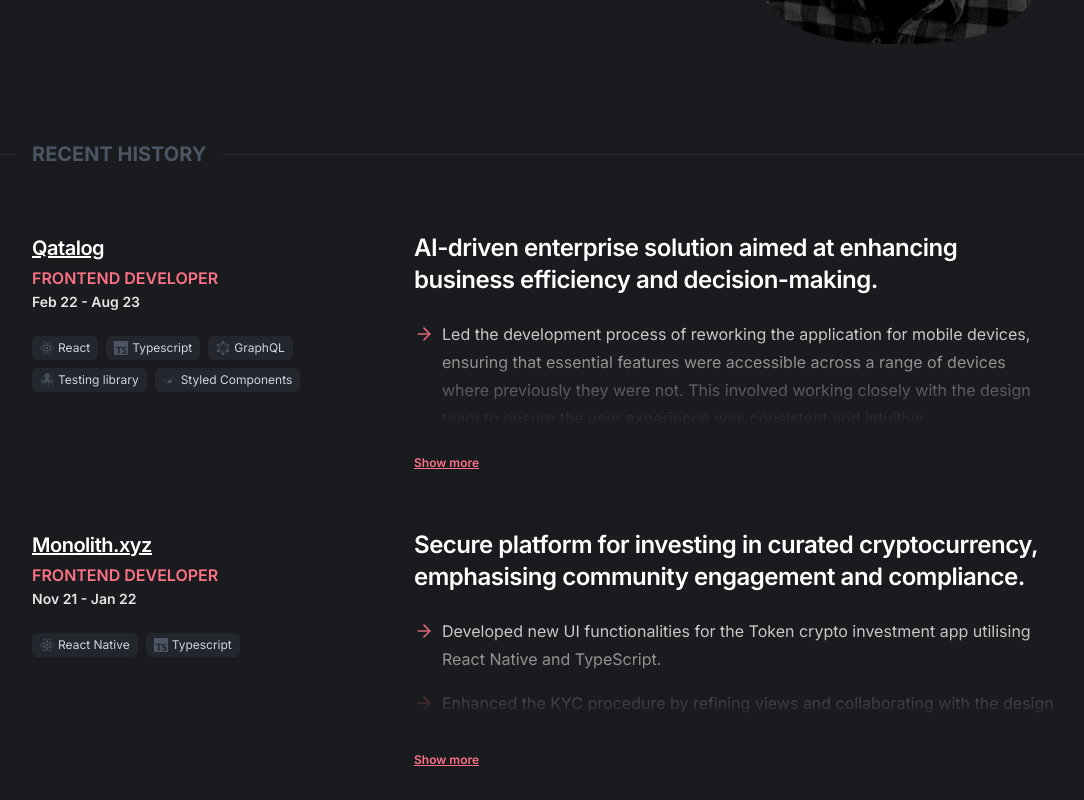
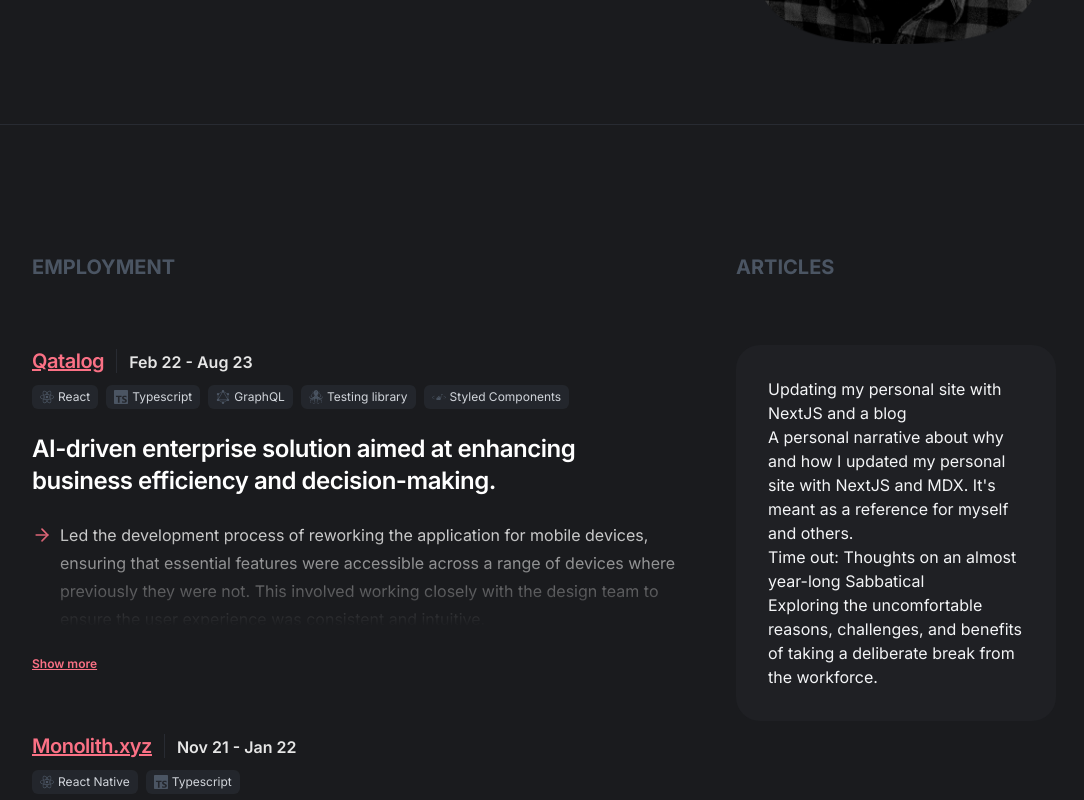
Before and after one commit to chic-geek/chrisbrett.info, a Next.js app: page / in a window 1280 px wide. Shown: the part 460-1260 px from the top of the page, without its empty margins (96-1180 px from the left). Built offline with nearby package versions, Linux system fonts and the light colour scheme.

Commit message:
feat(homepage): display articles on homepage

```diff
--- a/src/app/(blog)/articles/[slug]/page.tsx
+++ b/src/app/(blog)/articles/[slug]/page.tsx
@@ -13,48 +13,6 @@
 import { TextElement } from "@/components/ui/text-element";
 import { Heading } from "@/components/ui/heading";
 import { Container } from "@/components/container";
-
-const mdxCustomComponents = {
-  h1: (props: React.PropsWithChildren<{}>) => (
-    <Heading level="1" {...props}>
-      {props.children}
-    </Heading>
-  ),
-  h2: (props: React.PropsWithChildren<{}>) => (
-    <Heading level="2" {...props}>
-      {props.children}
-    </Heading>
-  ),
-  h3: (props: React.PropsWithChildren<{}>) => (
-    <Heading level="3" {...props}>
-      {props.children}
-    </Heading>
-  ),
-  h4: (props: React.PropsWithChildren<{}>) => (
-    <Heading level="4" {...props}>
-      {props.children}
-    </Heading>
-  ),
-  p: (props: React.PropsWithChildren<{}>) => (
-    <TextElement {...props}>{props.children}</TextElement>
-  ),
-};
-
-const mdxOptions = {
-  mdxOptions: {
-    remarkPlugins: [],
-    rehypePlugins: [
-      rehypeHighlight as any,
-      {
-        languages: {
-          javascript: langJS,
-          typescript: langTS,
-          css: langCSS,
-        },
-      },
-    ],
-  },
-};
 
 export async function generateStaticParams() {
   return getAllArticleSlugs();
@@ -110,3 +68,45 @@
     </Container>
   );
 }
+
+const mdxCustomComponents = {
+  h1: (props: React.PropsWithChildren<{}>) => (
+    <Heading level="1" {...props}>
+      {props.children}
+    </Heading>
+  ),
+  h2: (props: React.PropsWithChildren<{}>) => (
+    <Heading level="2" {...props}>
+      {props.children}
+    </Heading>
+  ),
+  h3: (props: React.PropsWithChildren<{}>) => (
+    <Heading level="3" {...props}>
+      {props.children}
+    </Heading>
+  ),
+  h4: (props: React.PropsWithChildren<{}>) => (
+    <Heading level="4" {...props}>
+      {props.children}
+    </Heading>
+  ),
+  p: (props: React.PropsWithChildren<{}>) => (
+    <TextElement {...props}>{props.children}</TextElement>
+  ),
+};
+
+const mdxOptions = {
+  mdxOptions: {
+    remarkPlugins: [],
+    rehypePlugins: [
+      rehypeHighlight as any,
+      {
+        languages: {
+          javascript: langJS,
+          typescript: langTS,
+          css: langCSS,
+        },
+      },
+    ],
+  },
+};
--- a/src/app/(homepage)/_components/history-item.tsx
+++ b/src/app/(homepage)/_components/history-item.tsx
@@ -2,8 +2,10 @@
 import { formatDateRange } from "@/utils";
 
 import { Heading } from "@/components/ui/heading";
+import { Separator } from "@/components/ui/separator";
 import { TextElement } from "@/components/ui/text-element";
 import { TagItem } from "@/components/tag-item";
+
 import { HistoryItemContent } from "./history-item-content";
 
 interface HistoryItemProps {
@@ -17,30 +19,32 @@
   const formattedDate = formatDateRange({ startDate, endDate });
 
   return (
-    <div className="mb-7 flex flex-col gap-y-6 border-b border-[rgba(75,85,99,0.3)] pb-7 md:mb-0 md:flex-row md:gap-x-12 md:border-none md:pb-14">
-      <aside className="flex flex-col md:w-1/3">
-        <Heading level="3">
-          <a href={company.url} className="underline">
-            {company.name}
-          </a>
-        </Heading>
-        <TextElement
-          className="font-semibold uppercase text-[rgb(16,185,129)] [.js-enabled_&]:text-[rgb(var(--highlight-color))]"
-          as="p"
-        >
-          {position}
-        </TextElement>
-        <TextElement className="text-sm font-semibold">
-          {formattedDate}
-        </TextElement>
+    <div className="mb-7 flex flex-col gap-y-6 border-b border-[rgba(75,85,99,0.3)] pb-7 md:mb-0 md:border-none md:pb-14">
+      <div className="flex flex-col">
+        <div className="flex items-baseline gap-x-3">
+          <Heading
+            level="3"
+            className="text-[rgb(16,185,129)] underline [.js-enabled_&]:text-[rgb(var(--highlight-color))]"
+          >
+            <a href={company.url} className="">
+              {company.name}
+            </a>
+          </Heading>
+          <Separator orientation="vertical" className="py-3 sm:self-center" />
+          <TextElement className="font-semibold">{formattedDate}</TextElement>
+        </div>
+        {/* <div className="flex items-baseline justify-between gap-x-2 md:justify-start">
+          <TextElement className="font-semibold">{position}</TextElement>
+          <TextElement className="text-xs">({formattedDate})</TextElement>
+        </div> */}
         {tags ? (
-          <ul className="flex flex-wrap gap-2 pt-6">
+          <ul className="mt-2 flex flex-wrap gap-2">
             {tags.map((tag, index) => (
               <TagItem key={index} data={tag} />
             ))}
           </ul>
         ) : null}
-      </aside>
+      </div>
 
       <HistoryItemContent lede={lede} contributions={contributions} />
     </div>
--- a/src/app/(homepage)/_components/history-items-section.tsx
+++ b/src/app/(homepage)/_components/history-items-section.tsx
@@ -8,10 +8,10 @@
 
 export function HistoryItemsSection() {
   return (
-    <section className="py-4">
-      <SectionHeading>
+    <section className="">
+      {/* <SectionHeading>
         <h2>Recent history</h2>
-      </SectionHeading>
+      </SectionHeading> */}
       <Container>
         <div className="flex flex-col gap-y-6">
           <ul>
--- a/src/app/(homepage)/page.tsx
+++ b/src/app/(homepage)/page.tsx
@@ -1,12 +1,47 @@
+import { Container } from "@/components/container";
+
 import { HeroSection } from "./_components/hero-section";
 import { HistoryItemsSection } from "./_components/history-items-section";
 import { CodeExamplesSection } from "./_components/code-examples-section";
+import { SectionHeading } from "@/components/section-heading";
+import { getAllArticles } from "@/utils/article-fetchers";
+import Link from "next/link";
+import { ArticleFrontmatter } from "@/types/article";
 
-export default function Homepage() {
+export default async function Homepage() {
+  const articles = await getAllArticles();
+
   return (
     <>
       <HeroSection />
-      <HistoryItemsSection />
+      <SectionHeading type="tertiary" />
+      <Container>
+        <div className="flex flex-col gap-8 md:flex-row">
+          <aside className="w-full md:order-2 md:max-w-80">
+            <SectionHeading type="secondary">
+              <h2>Articles</h2>
+            </SectionHeading>
+            <div className="rounded-3xl bg-[rgb(31,32,36)] p-8">
+              <ul>
+                {articles.map((article) => (
+                  <li key={article.slug}>
+                    <Link href={`/articles/${article.slug}`}>
+                      <h3>{article.title}</h3>
+                    </Link>
+                    <p>{article.description}</p>
+                  </li>
+                ))}
+              </ul>
+            </div>
+          </aside>
+          <div className="w-full md:order-1">
+            <SectionHeading type="secondary">
+              <h2>Employment</h2>
+            </SectionHeading>
+            <HistoryItemsSection />
+          </div>
+        </div>
+      </Container>
       <CodeExamplesSection />
     </>
   );
--- a/src/components/section-heading.tsx
+++ b/src/components/section-heading.tsx
@@ -1,17 +1,37 @@
 import { Container } from "@/components/container";
 
 interface SectionHeadingProps {
-  children: React.ReactNode;
+  children?: React.ReactNode;
+  type?: "primary" | "secondary" | "tertiary";
 }
 
-export function SectionHeading({ children }: SectionHeadingProps) {
-  return (
-    <div className="relative py-8 text-gray-600 after:absolute after:top-1/2 after:-z-10 after:block after:h-[1px] after:w-full after:bg-gray-600/30 lg:py-16">
+export function SectionHeading({
+  children,
+  type = "primary",
+}: SectionHeadingProps) {
+  if (type === "tertiary") {
+    return <div className="my-8 h-[1px] w-full bg-gray-600/30 lg:my-16" />;
+  }
+
+  if (type === "secondary") {
+    return (
       <Container>
-        <div className="-ml-4 inline-block bg-[rgb(26,27,30)] px-4 text-base font-bold uppercase md:text-xl">
+        <div className="my-8 inline-block text-base font-bold uppercase text-gray-600 md:text-xl lg:my-16">
           {children}
         </div>
       </Container>
-    </div>
-  );
+    );
+  }
+
+  if (type === "primary") {
+    return (
+      <div className="relative my-8 text-gray-600 after:absolute after:top-1/2 after:-z-10 after:block after:h-[1px] after:w-full after:bg-gray-600/30 lg:my-16">
+        <Container>
+          <div className="-ml-4 inline-block bg-[rgb(26,27,30)] px-4 text-base font-bold uppercase md:text-xl">
+            {children}
+          </div>
+        </Container>
+      </div>
+    );
+  }
 }
--- a/src/components/tag-item.tsx
+++ b/src/components/tag-item.tsx
@@ -9,7 +9,7 @@
   return (
     <li className="flex items-center gap-x-1 rounded-md bg-gray-600/20 px-2 py-1 text-xs text-gray-300">
       <Icon size={14} className="text-gray-600" />
-      <span className="text-gray-300">{label}</span>
+      <span>{label}</span>
     </li>
   );
 }
--- /dev/null
+++ b/src/components/ui/separator.tsx
@@ -0,0 +1,24 @@
+import { cn } from "@/utils";
+
+interface SeparatorProps {
+  className?: string;
+  orientation?: "horizontal" | "vertical";
+}
+
+export function Separator({
+  className,
+  orientation = "horizontal",
+}: SeparatorProps) {
+  const stylesHorizontal = "h-[1px] w-full";
+  const stylesVertical = "h-full w-[1px]";
+
+  return (
+    <span
+      className={cn(
+        "bg-gray-600/30",
+        orientation === "vertical" ? stylesVertical : stylesHorizontal,
+        className,
+      )}
+    ></span>
+  );
+}
--- a/src/components/ui/text-element.tsx
+++ b/src/components/ui/text-element.tsx
@@ -16,7 +16,7 @@
   return (
     <Tag
       className={cn(
-        "block text-base font-normal leading-[1.75] text-[rgb(230,230,230)]",
+        "text-base font-normal leading-[1.75] text-[rgb(230,230,230)]",
         className,
       )}
       {...restProps}
--- /dev/null
+++ b/src/types/article.ts
@@ -0,0 +1,7 @@
+export type ArticleFrontmatter = {
+  title: string;
+  description: string;
+  category: string;
+  author: string;
+  published: string;
+};
--- a/src/utils/article-fetchers.ts
+++ b/src/utils/article-fetchers.ts
@@ -3,6 +3,7 @@
 import fs from "fs";
 import path from "path";
 import matter from "gray-matter";
+import { ArticleFrontmatter } from "@/types/article";
 
 const CONTENT_DIR = path.join(process.cwd(), "src/data/articles");
 
@@ -26,3 +27,25 @@
     articleSlug: slug,
   };
 }
+
+export async function getAllArticles() {
+  const files = fs.readdirSync(CONTENT_DIR);
+
+  const articles = files.map((file) => {
+    const slug = path.parse(file).name;
+    const markdownFileContents = fs.readFileSync(
+      path.join(CONTENT_DIR, file),
+      "utf-8",
+    );
+
+    const { data: articleFrontmatter } = matter(markdownFileContents);
+    const typedArticleFrontmatter = articleFrontmatter as ArticleFrontmatter;
+
+    return {
+      slug,
+      ...typedArticleFrontmatter,
+    };
+  });
+
+  return articles;
+}
```
